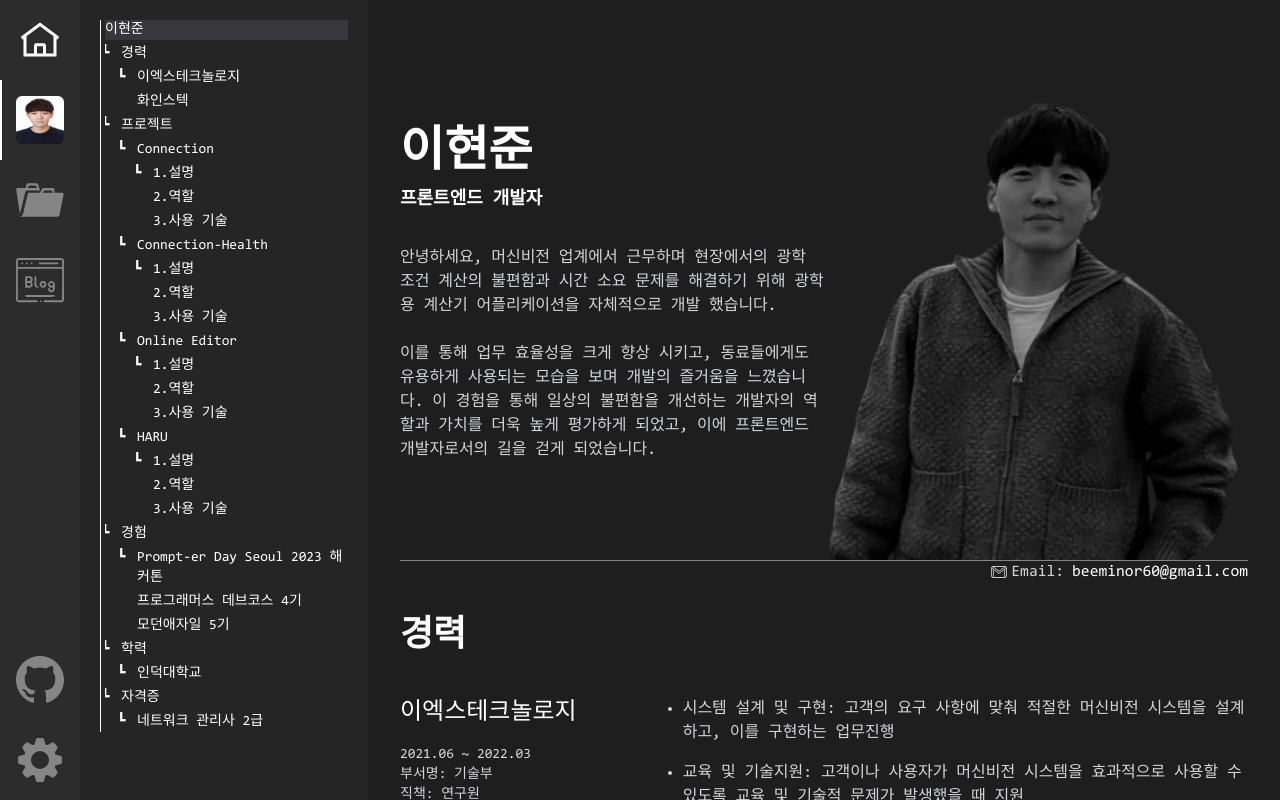
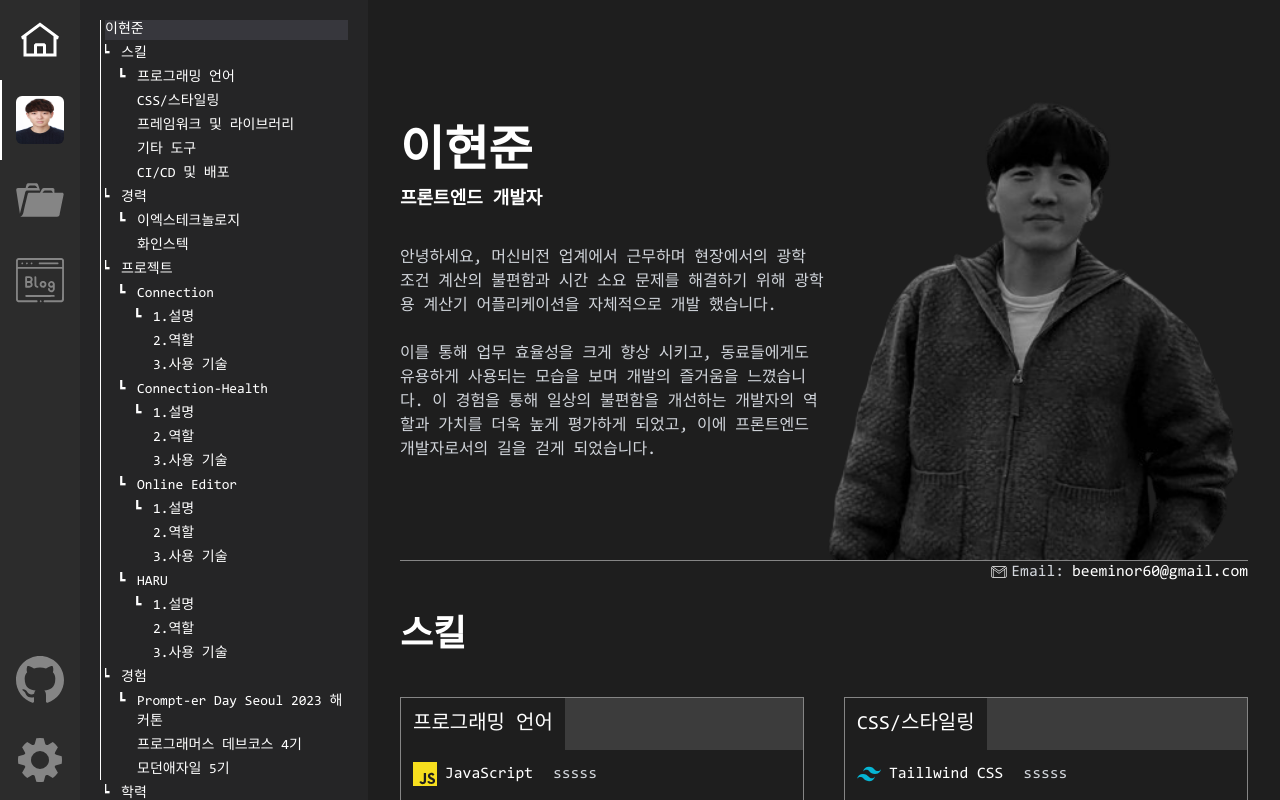
Before and after one commit to hyeonjun-L/leehyeonjun, a Next.js app: page /profile in a window 1280 px wide. Built offline with nearby package versions, Linux system fonts and the light colour scheme; no server answers; a small style sheet from the web is missing.

Commit message:
feat: 프로필 스킬 구현

```diff
--- a/public/icons/index.ts
+++ b/public/icons/index.ts
@@ -83,3 +83,5 @@ export { default as ChatGPTSVG } from './skill/chatGPT.svg';
 export { default as JavaScriptSVG } from './skill/javaScript.svg';
 
 export { default as WebpackSVG } from './skill/webpack.svg';
+
+export { default as RecoilSVG } from './skill/recoil.svg';
--- a/src/app/profile/_components/Career.tsx
+++ b/src/app/profile/_components/Career.tsx
@@ -1,4 +1,4 @@
-import React, { Fragment } from 'react';
+import { Fragment } from 'react';
 
 const Career = () => {
   const CAREERS = [
--- a/src/app/profile/_components/Certifications.tsx
+++ b/src/app/profile/_components/Certifications.tsx
@@ -1,5 +1,3 @@
-import React from 'react';
-
 const Certifications = () => {
   return (
     <section className="mt-14 flex flex-col gap-5">
--- a/src/app/profile/_components/Education.tsx
+++ b/src/app/profile/_components/Education.tsx
@@ -1,5 +1,3 @@
-import React from 'react';
-
 const Education = () => {
   return (
     <section className="mt-14 flex flex-col gap-10 border-b border-solid border-dark-disabled pb-10">
@@ -10,7 +8,7 @@ const Education = () => {
             <h3 className="text-2xl">인덕대학교</h3>
             <p>(2017.03 ~ 2024.02)</p>
           </div>
-          <p>정보통신공학 (학사졸업)</p>
+          <p>컴퓨터전자공학 / 정보통신공학 (학사졸업)</p>
           <p>학점: 4.3/4.5</p>
         </div>
         <ul className="flex list-disc flex-col gap-1 pl-5 text-lg sm:pl-0">
--- a/src/app/profile/_components/Experience.tsx
+++ b/src/app/profile/_components/Experience.tsx
@@ -5,7 +5,7 @@ const Experience = () => {
     {
       title: 'Prompt-er Day Seoul 2023 해커톤',
       explanation: '삶의 질을 높이는 Generative AI 서비스 ',
-      period: '(23.08 ~ 23.09)',
+      period: '(2023.08 ~ 2023.09)',
       historyInformation: ['200팀이 넘는 참가 팀 중 상위 40팀 예선 통과'],
     },
     {
--- a/src/app/profile/_components/Project.tsx
+++ b/src/app/profile/_components/Project.tsx
@@ -195,7 +195,7 @@ const Project = () => {
       title: 'Connection-Health',
       explanation: '개인 맞춤형 AI 건강 관리 어시스턴트',
       personnel: '(FE: 2명, BE: 1명, Designer: 1명)',
-      period: '23.08 ~ 23.09',
+      period: '2023.08 ~ 2023.09',
       image: connectionHealthImage,
       mainColor: 'border-[#12DDCE]',
       imageAlt: 'connection health',
@@ -333,7 +333,7 @@ const Project = () => {
       title: 'HARU',
       explanation: '친구들과 공유가 가능한 캘린더',
       personnel: '(FE: 1명, BE: 3명, Designer: 1명)',
-      period: '23.01 ~ 23.02',
+      period: '2023.01 ~ 2023.02',
       image: haruImage,
       mainColor: 'border-gray',
       imageAlt: 'connection health',
--- a/src/app/profile/_components/Skill.tsx
+++ b/src/app/profile/_components/Skill.tsx
@@ -0,0 +1,182 @@
+import {
+  AxiosSVG,
+  EslintSVG,
+  FramerMotionSVG,
+  GitHubActionsSVG,
+  JavaScriptSVG,
+  NextSVG,
+  ReactHookFormSVG,
+  ReactQuerySVG,
+  ReactSVG,
+  RecoilSVG,
+  SocketIoSVG,
+  StorybookSVG,
+  StyledComponentsSVG,
+  TaillwindSVG,
+  TypeScriptSVG,
+  VercelSVG,
+  ViteSVG,
+  WebpackSVG,
+  ZustandSVG,
+} from '@/icons/index';
+
+const Skill = () => {
+  const SKILL_LIST = [
+    {
+      header: '프로그래밍 언어',
+      skill: [
+        {
+          svg: <JavaScriptSVG className="size-6 [&>path]:fill-[#F7DF1E]" />,
+          title: 'JavaScript',
+          detail: 'sssss',
+        },
+        {
+          svg: <TypeScriptSVG className="size-6 [&>path]:fill-[#3178C6]" />,
+          title: 'TypeScript',
+          detail: 'ddd',
+        },
+      ],
+    },
+    {
+      header: 'CSS/스타일링',
+      skill: [
+        {
+          svg: <TaillwindSVG className="size-6 [&>path]:fill-[#06B6D4]" />,
+          title: 'Taillwind CSS',
+          detail: 'sssss',
+        },
+        {
+          svg: (
+            <StyledComponentsSVG className="size-6 [&>path]:fill-[#DB7093]" />
+          ),
+          title: 'Styled-components',
+          detail: 'sssss',
+        },
+      ],
+    },
+    {
+      header: '프레임워크 및 라이브러리',
+      skill: [
+        {
+          svg: (
+            <NextSVG className="size-6 [&>path]:fill-[#000000] [&>path]:dark:fill-[#fff]" />
+          ),
+          title: 'Next',
+          detail: 'sssss',
+        },
+        {
+          svg: <ReactSVG className="size-6 [&>path]:fill-[#61DAFB] " />,
+          title: 'React',
+          detail: 'sssss',
+        },
+        {
+          svg: <ReactQuerySVG className="size-6 [&>path]:fill-[#FF4154] " />,
+          title: 'React Query',
+          detail: 'sssss',
+        },
+        {
+          svg: <ReactHookFormSVG className="size-6 [&>path]:fill-[#EC5990] " />,
+          title: 'React Hook Form',
+          detail: 'sssss',
+        },
+        {
+          svg: <FramerMotionSVG className="size-6 [&>path]:fill-[#0055FF] " />,
+          title: 'Framer Motion',
+          detail: 'sssss',
+        },
+        {
+          svg: <ZustandSVG className="size-6 [&>g]:fill-[#614a28] " />,
+          title: 'Zustand',
+          detail: 'sssss',
+        },
+        {
+          svg: <RecoilSVG className="size-6 [&>path]:fill-[#3578E5] " />,
+          title: 'Recoil',
+          detail: 'sssss',
+        },
+        {
+          svg: <AxiosSVG className="size-6 [&>path]:fill-[#5A29E4] " />,
+          title: 'Axios',
+          detail: 'sssss',
+        },
+        {
+          svg: (
+            <SocketIoSVG className="size-6 [&>path]:fill-[#010101] [&>path]:dark:fill-[#fff]" />
+          ),
+          title: 'Socket.io',
+          detail: 'sssss',
+        },
+      ],
+    },
+    {
+      header: '기타 도구',
+      skill: [
+        {
+          svg: <EslintSVG className="size-6 [&>path]:fill-[#3949ab] " />,
+          title: 'Eslint',
+          detail: 'sssss',
+        },
+        {
+          svg: <StorybookSVG className="size-6 [&>path]:fill-[#ff4785] " />,
+          title: 'StoryBook',
+          detail: 'sssss',
+        },
+        {
+          svg: <ViteSVG className="size-6 [&>path]:fill-[#646CFF] " />,
+          title: 'Vite',
+          detail: 'sssss',
+        },
+        {
+          svg: <WebpackSVG className="size-6 [&>path]:fill-[#8DD6F9] " />,
+          title: 'Webpack',
+          detail: 'sssss',
+        },
+      ],
+    },
+    {
+      header: 'CI/CD 및 배포',
+      skill: [
+        {
+          svg: (
+            <VercelSVG className="size-6 [&>path]:fill-[#000000] [&>path]:dark:fill-[#fff]" />
+          ),
+          title: 'Vercel',
+          detail: 'sssss',
+        },
+        {
+          svg: <GitHubActionsSVG className="size-6 [&>path]:fill-[#2088FF] " />,
+          title: 'GitHub Actions',
+          detail: 'sssss',
+        },
+      ],
+    },
+  ];
+  return (
+    <section className="mt-14 flex flex-col gap-10 border-b border-solid border-dark-disabled pb-10">
+      <h2 className="text-4xl font-semibold">스킬</h2>
+      <div className="grid grid-cols-2 gap-10">
+        {SKILL_LIST.map(({ header, skill }) => (
+          <div
+            key={header}
+            className="border border-solid border-dark-disabled "
+          >
+            <div className="dark:bg-dark-menu-bg">
+              <h3 className="inline-block p-3 text-xl dark:bg-dark-body">
+                {header}
+              </h3>
+            </div>
+            {skill.map(({ svg, title, detail }) => (
+              <dl className="flex gap-2 p-3" key={title}>
+                {svg}
+                <dt className="mr-3 text-black dark:text-white">{title}</dt>
+                <dd>{detail}</dd>
+              </dl>
+            ))}
+          </div>
+        ))}
+      </div>
+    </section>
+  );
+};
+
+export default Skill;
--- a/src/app/profile/page.tsx
+++ b/src/app/profile/page.tsx
@@ -5,6 +5,7 @@ import Certifications from './_components/Certifications';
 import Education from './_components/Education';
 import Experience from './_components/Experience';
 import Project from './_components/Project';
+import Skill from './_components/Skill';
 
 const page = () => {
   const cookieStore = cookies();
@@ -13,6 +14,7 @@ const page = () => {
   return (
     <>
       <AboutMe theme={theme} />
+      <Skill />
       <Career />
       <Project />
       <Experience />
```
Also changed, not shown: public/icons/skill/recoil.svg (added).
